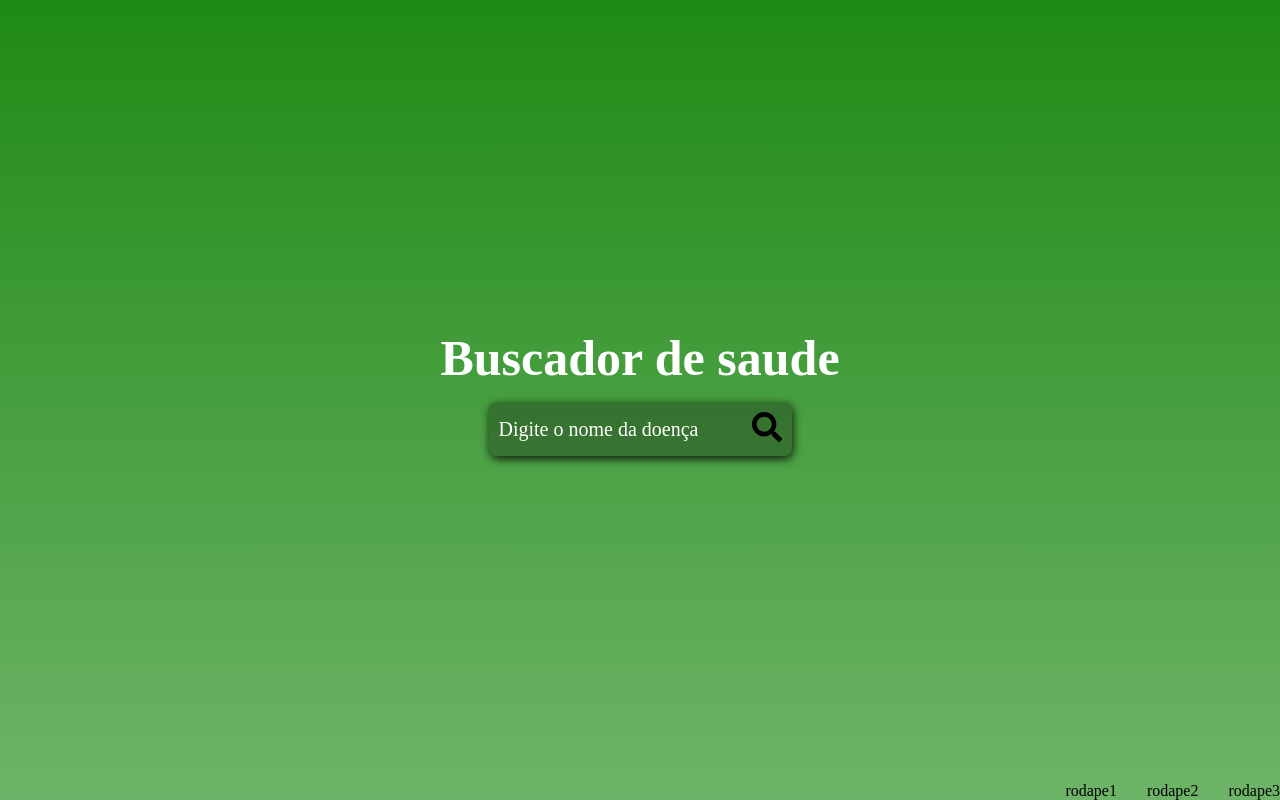
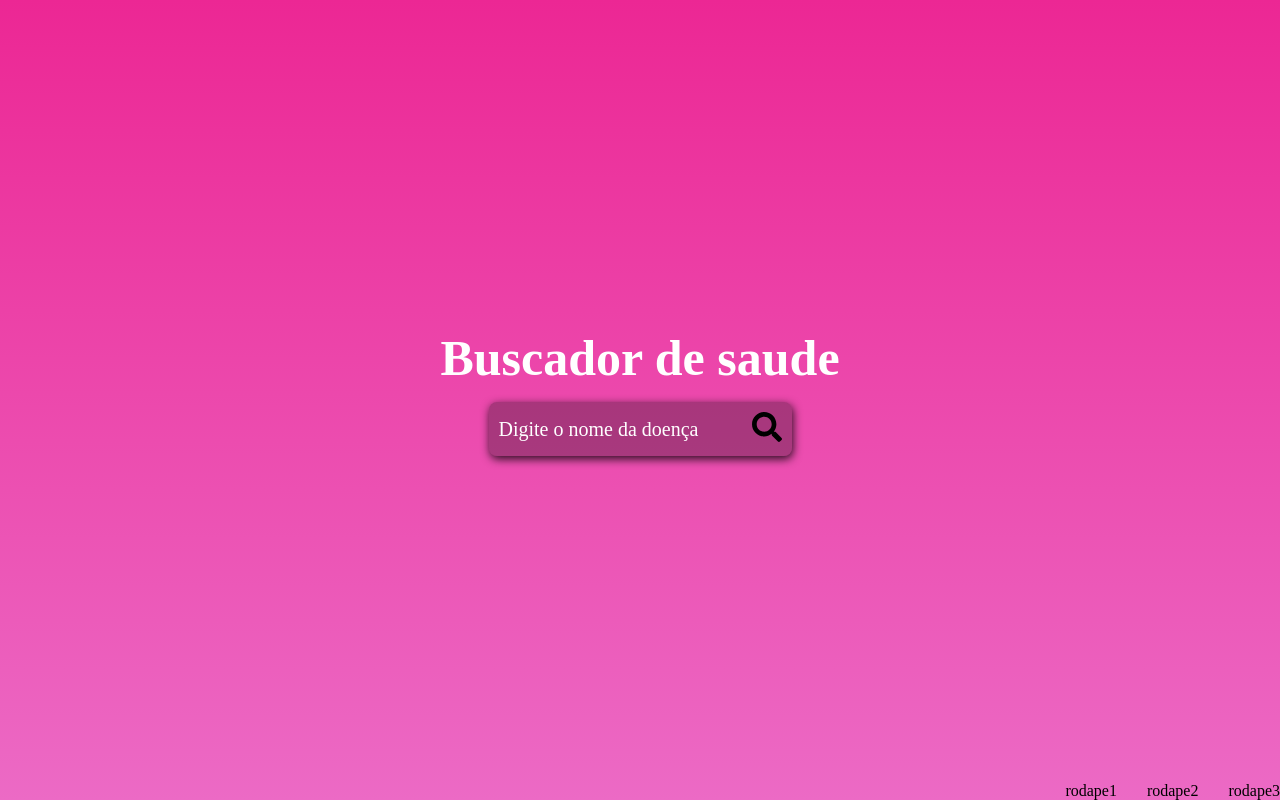
Before and after one commit to athilas/saude, a React (Create React App) app: page / in a window 1280 px wide. Built offline with nearby package versions, Linux system fonts and the light colour scheme; the HTML template or start-up script is replaced by a standard one.

Commit message:
nova cor

```diff
--- a/src/App.css
+++ b/src/App.css
@@ -4,5 +4,5 @@
     justify-content: center;
     align-items: center;
     flex-direction: column;
-    background: linear-gradient(#1f8a15, #6eb468);
+    background: linear-gradient(#ec2794, #ec6ac5);
 }
```
